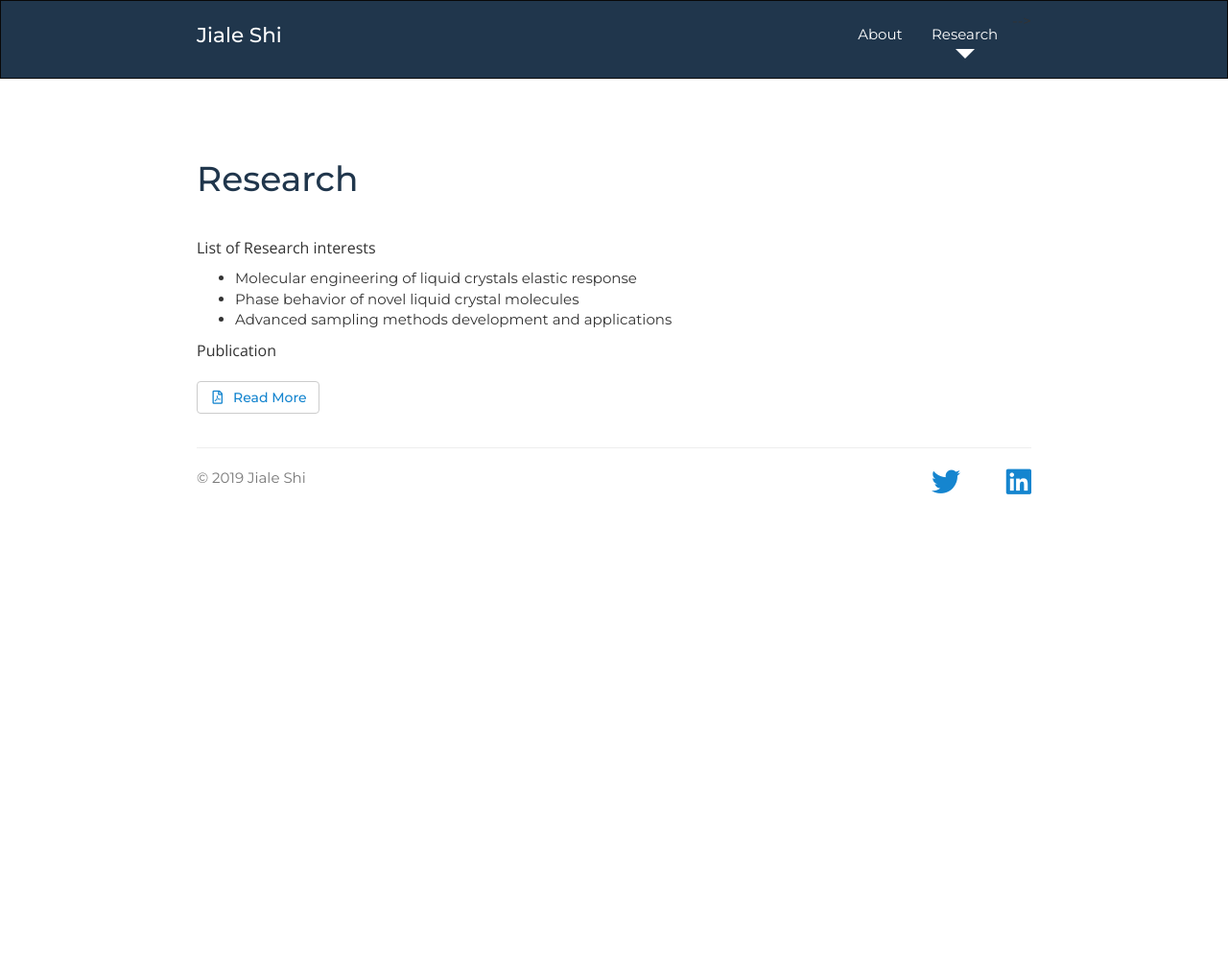
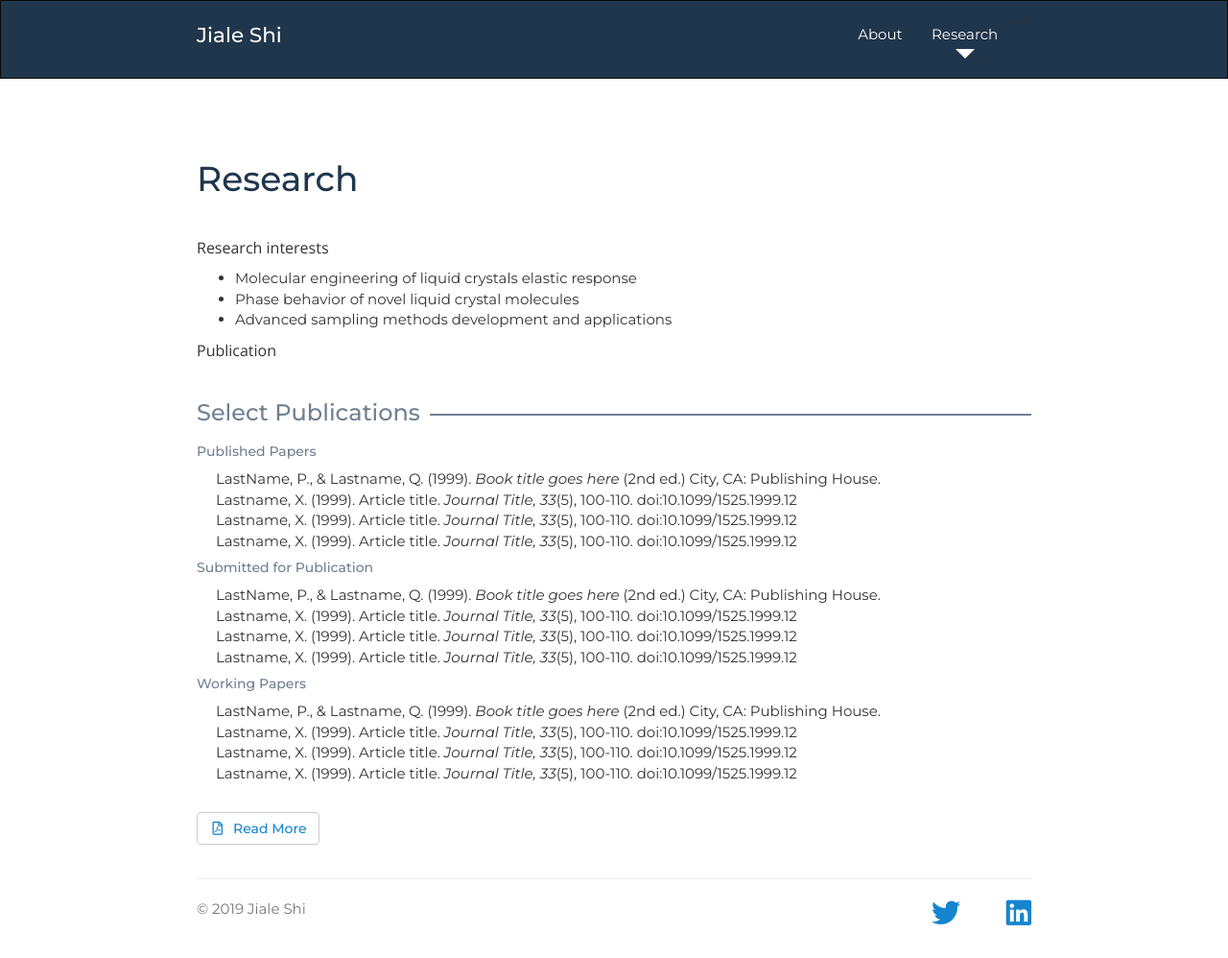
Before and after one commit to shijiale0609/shijiale0609.github.io, a Jekyll site: the page research.html, which Jekyll copies as it is, in a window 1280 px wide. Shown: the whole page at 96% size. Built offline with Jekyll 4.4.1, drawn with Linux system fonts in a browser that asks for light colours; nearby versions of some CDN libraries; a style sheet for code colours, icons or effects is not loaded; before the commit the page ends 900 px from its top, so only the background shows below that.

Commit message:
add publication

```diff
--- a/research.html
+++ b/research.html
@@ -66,7 +66,7 @@
 
             <!-- <p>I focus specifically in these areas:</p> -->
 
-            List of Research interests
+            Research interests
             <ul class="push-down-1">
                <li>Molecular engineering of liquid crystals elastic response</li>
                <li>Phase behavior of novel liquid crystal molecules</li>
@@ -77,7 +77,7 @@
             </ul>
 
             Publication
-            <!-- <h3 class="push-down-4"><span>Select Publications</span></h3>
+            <h3 class="push-down-4"><span>Select Publications</span></h3>
 
             <h5>Published Papers</h5>
 
@@ -105,7 +105,7 @@
                <li>Lastname, X. (1999). Article title. <em>Journal Title, 33</em>(5), 100-110. doi:10.1099/1525.1999.12</li>
                <li>Lastname, X. (1999). Article title. <em>Journal Title, 33</em>(5), 100-110. doi:10.1099/1525.1999.12</li>
             </ul>
-            -->
+
             <!-- Dissertation abstract -->
             <!-- <h3 class="push-down-3"><span>Dissertation</span></h3>
             <p>{BRIEF PARAGRAPH(S) ABSTRACT OF YOUR DISSERTATION}</p> -->
```
